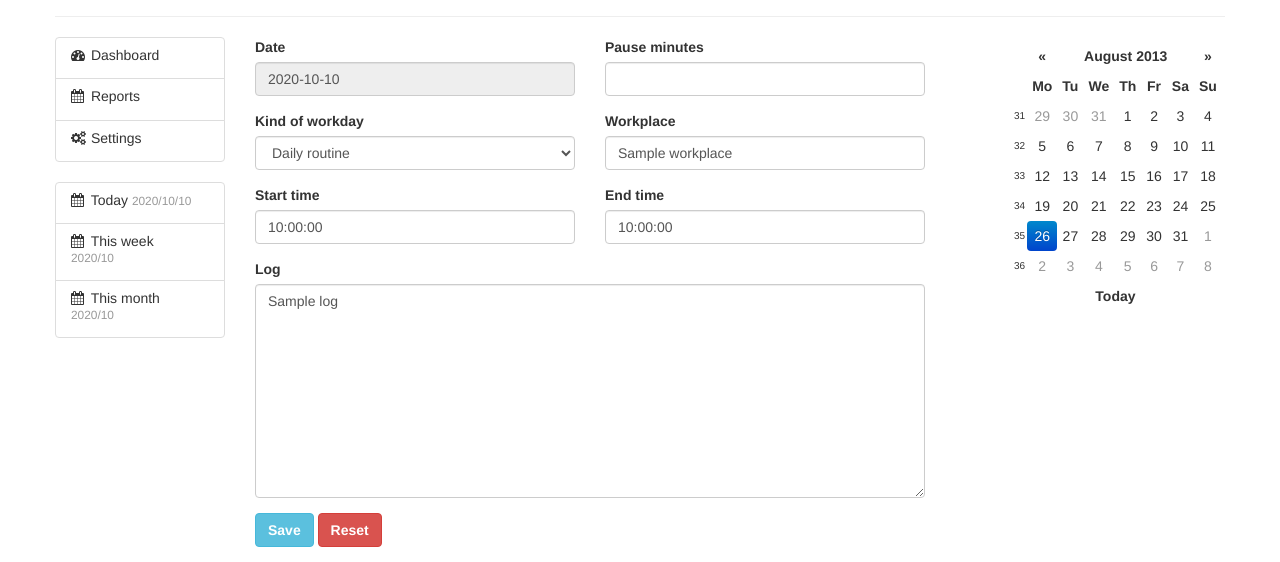
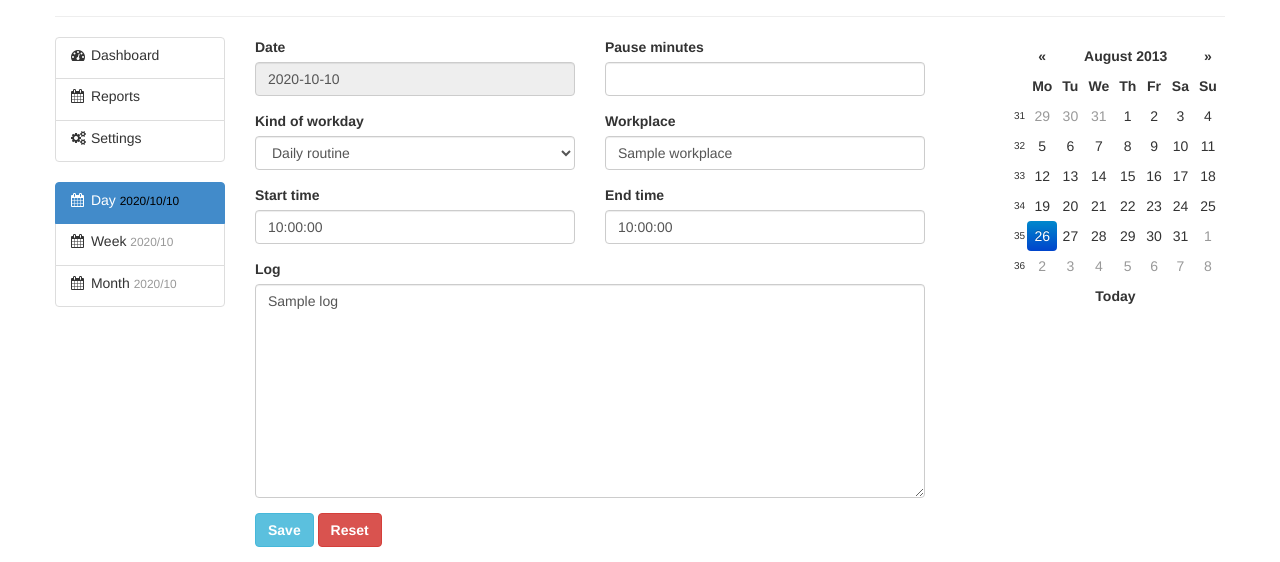
Before and after one commit to drscream/stech-uhr, a Django app: template stechuhr/templates/reports/day.html in a window 1280 px wide. Shown: the part 155-717 px from the top of the page. Run offline with Django 3.2, Linux system fonts and the light colour scheme; the template is opened without the code that fills it: most values are stand-ins (such as "Sample title", 1, 10 or a date in 2020).

Commit message:
modified 'reports' navigation

```diff
--- a/stechuhr/templates/reports.html
+++ b/stechuhr/templates/reports.html
@@ -40,19 +40,19 @@
 		<div class="list-group">
 			<a href="{% url 'reports_day' reports_nav.year reports_nav.month reports_nav.day %}" class="list-group-item">
 				<h5 class="list-group-item-heading">
-					<i class="icon-fixed-width icon-calendar"></i> Today
+					<i class="icon-fixed-width icon-calendar"></i> Day
 					<small>{{ reports_nav.year }}/{{ reports_nav.month|leading_zero }}/{{ reports_nav.day|leading_zero }}</small>
 				</h5>
 			</a>
 			<a href="{% url 'reports_week' reports_nav.year reports_nav.week %}" class="list-group-item">
 				<h5 class="list-group-item-heading">
-					<i class="icon-fixed-width icon-calendar"></i> This week
+					<i class="icon-fixed-width icon-calendar"></i> Week
 					<small>{{ reports_nav.year }}/{{ reports_nav.week|leading_zero }}</small>
 				</h5>
 			</a>
 			<a href="{% url 'reports_month' reports_nav.year reports_nav.month %}" class="list-group-item">
 				<h5 class="list-group-item-heading">
-					<i class="icon-fixed-width icon-calendar"></i> This month
+					<i class="icon-fixed-width icon-calendar"></i> Month
 					<small>{{ reports_nav.year }}/{{ reports_nav.month|leading_zero }}</small>
 				</h5>
 			</a>
--- a/stechuhr/templates/reports/day.html
+++ b/stechuhr/templates/reports/day.html
@@ -46,21 +46,21 @@
 			</a>
 		</div>
 		<div class="list-group">
-			<a href="{% url 'reports_day' reports_nav.year reports_nav.month reports_nav.day %}" class="list-group-item">
+			<a href="{% url 'reports_day' reports_nav.year reports_nav.month reports_nav.day %}" class="list-group-item active">
 				<h5 class="list-group-item-heading">
-					<i class="icon-fixed-width icon-calendar"></i> Today
+					<i class="icon-fixed-width icon-calendar"></i> Day
 					<small>{{ reports_nav.year }}/{{ reports_nav.month|leading_zero }}/{{ reports_nav.day|leading_zero }}</small>
 				</h5>
 			</a>
 			<a href="{% url 'reports_week' reports_nav.year reports_nav.week %}" class="list-group-item">
 				<h5 class="list-group-item-heading">
-					<i class="icon-fixed-width icon-calendar"></i> This week
+					<i class="icon-fixed-width icon-calendar"></i> Week
 					<small>{{ reports_nav.year }}/{{ reports_nav.week|leading_zero }}</small>
 				</h5>
 			</a>
 			<a href="{% url 'reports_month' reports_nav.year reports_nav.month %}" class="list-group-item">
 				<h5 class="list-group-item-heading">
-					<i class="icon-fixed-width icon-calendar"></i> This month
+					<i class="icon-fixed-width icon-calendar"></i> Month
 					<small>{{ reports_nav.year }}/{{ reports_nav.month|leading_zero }}</small>
 				</h5>
 			</a>
```
Also changed, not shown: stechuhr/templates/reports/month.html (+4 -4 lines), stechuhr/templates/reports/week.html (+4 -4 lines).
